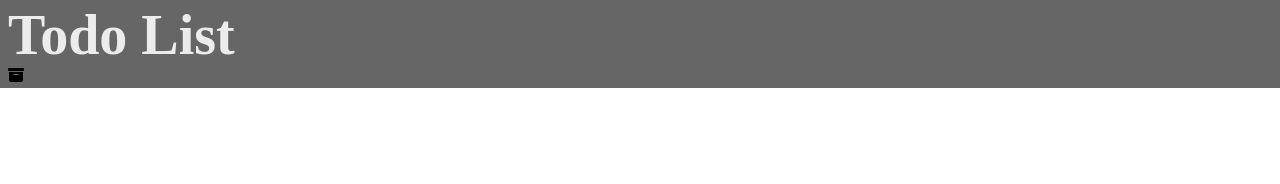
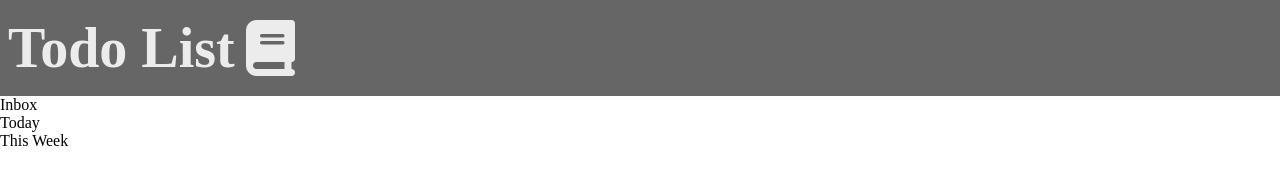
Before and after one commit to haroldm2598/Project-todolist, a website built with webpack: page dist/index.html in a window 1280 px wide. Built offline with nearby package versions, Linux system fonts and the light colour scheme.

Commit message:
third commit / june 20 2022

```diff
--- a/src/modules/mainComponents/contentComponents.js
+++ /dev/null
@@ -1,18 +0,0 @@
-import '../../styles/main.scss';
-
-export const contentComponents = () => {
-	const element = document.createElement('div');
-	const h1 = document.createElement('h1');
-	const iFonts = document.createElement('i');
-
-	h1.innerHTML = 'Todo List';
-
-	element.classList.add('header');
-	h1.classList.add('header__heading');
-	iFonts.setAttribute('class', 'fas fa-archive');
-
-	element.appendChild(h1);
-	element.appendChild(iFonts);
-
-	return element;
-};
--- /dev/null
+++ b/src/modules/mainComponents/headerComponents.js
@@ -0,0 +1,18 @@
+import '../../styles/main.scss';
+
+export const headerComponents = () => {
+	const headerContainer = document.createElement('div');
+	const h1 = document.createElement('h1');
+	const iFonts = document.createElement('i');
+
+	h1.innerHTML = 'Todo List';
+
+	headerContainer.classList.add('header');
+	h1.classList.add('header__heading');
+	iFonts.setAttribute('class', 'fas fa-book');
+
+	headerContainer.appendChild(h1);
+	headerContainer.appendChild(iFonts);
+
+	return headerContainer;
+};
--- a/src/modules/mainComponents/index.js
+++ b/src/modules/mainComponents/index.js
@@ -1,5 +1,7 @@
-import { contentComponents } from './contentComponents';
+import { headerComponents } from './headerComponents';
+import { sidebarComponents } from './sidebarComponents';
 
 export const mainComponents = () => {
-	document.body.appendChild(contentComponents());
+	document.body.appendChild(headerComponents());
+	document.body.appendChild(sidebarComponents());
 };
--- /dev/null
+++ b/src/modules/mainComponents/sidebarComponents.js
@@ -0,0 +1,19 @@
+import '../../styles/main.scss';
+
+export const sidebarComponents = () => {
+	const arrItem = ['Inbox', 'Today', 'This Week'];
+	const sidebarContainer = document.createElement('div');
+	const listItem = document.createElement('ul');
+
+	for (let i = 0; i < arrItem.length; i++) {
+		const createList = document.createElement('li');
+
+		createList.innerHTML = arrItem[i];
+
+		listItem.appendChild(createList);
+	}
+
+	sidebarContainer.appendChild(listItem);
+
+	return sidebarContainer;
+};
--- a/src/styles/main.scss
+++ b/src/styles/main.scss
@@ -5,6 +5,8 @@
 $fa-font-path: '~@fortawesome/fontawesome-free/webfonts';
 @import '~@fortawesome/fontawesome-free/scss/fontawesome.scss';
 @import '~@fortawesome/fontawesome-free/scss/solid.scss';
+@import '~@fortawesome/fontawesome-free/scss/regular.scss';
+@import '~@fortawesome/fontawesome-free/scss/brands.scss';
 
 * {
 	padding: 0;
@@ -13,10 +15,18 @@ $fa-font-path: '~@fortawesome/fontawesome-free/webfonts';
 }
 
 .header {
-	padding: 0.2em 0.5em;
+	padding: 1em 0.5em;
 	background-color: $mainBG1;
+	display: flex;
+	align-items: center;
 
 	&__heading {
+		margin-right: 0.2em;
+		color: $fontColor;
+		font-size: 3.5rem;
+	}
+
+	.fa-book {
 		color: $fontColor;
 		font-size: 3.5rem;
 	}
--- a/webpack.config.js
+++ b/webpack.config.js
@@ -42,7 +42,7 @@ module.exports = {
 			},
 			{
 				test: /\.(svg|eot|woff|woff2|ttf)$/,
-				type: 'asset/inline',
+				type: 'asset/resource',
 				generator: {
 					filename: 'compiled/fonts/[hash][ext][query]'
 				}
```
Also changed, not shown: dist/compiled/fonts/0caf4c6cf244a90efcc5.woff2 (added), dist/compiled/fonts/0d03b1bbd1d62c1e1284.ttf (added), dist/compiled/fonts/59edf72a325ac2048d60.woff2 (added), dist/compiled/fonts/b823fc0dbb5a5f0c21bb.ttf (added), dist/compiled/fonts/e615bbcb258550973c16.ttf (added), dist/compiled/fonts/ebb7a127d2d8ee6f1832.woff2 (added), dist/runtime.bundle.js, 1 other file.
